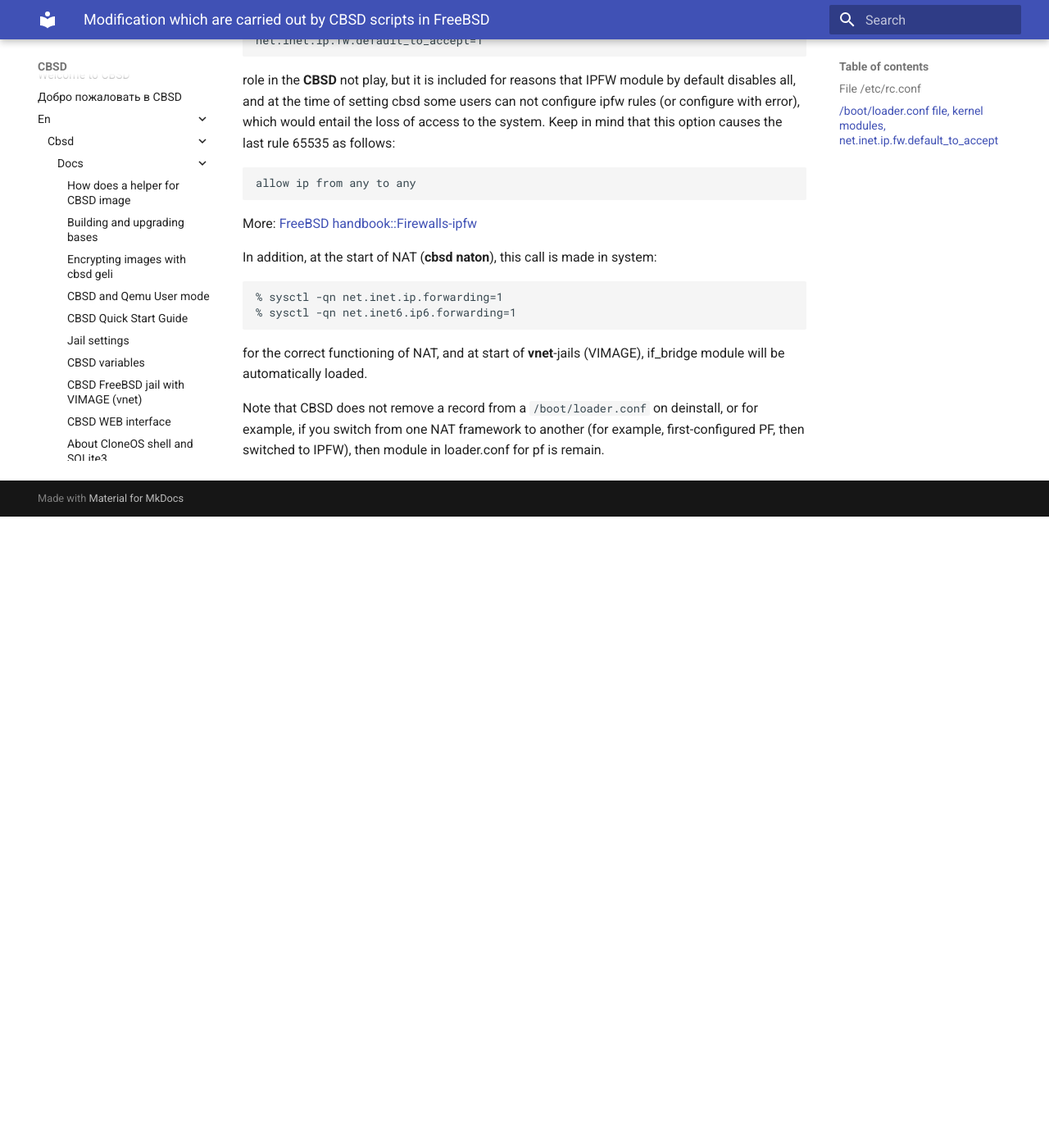
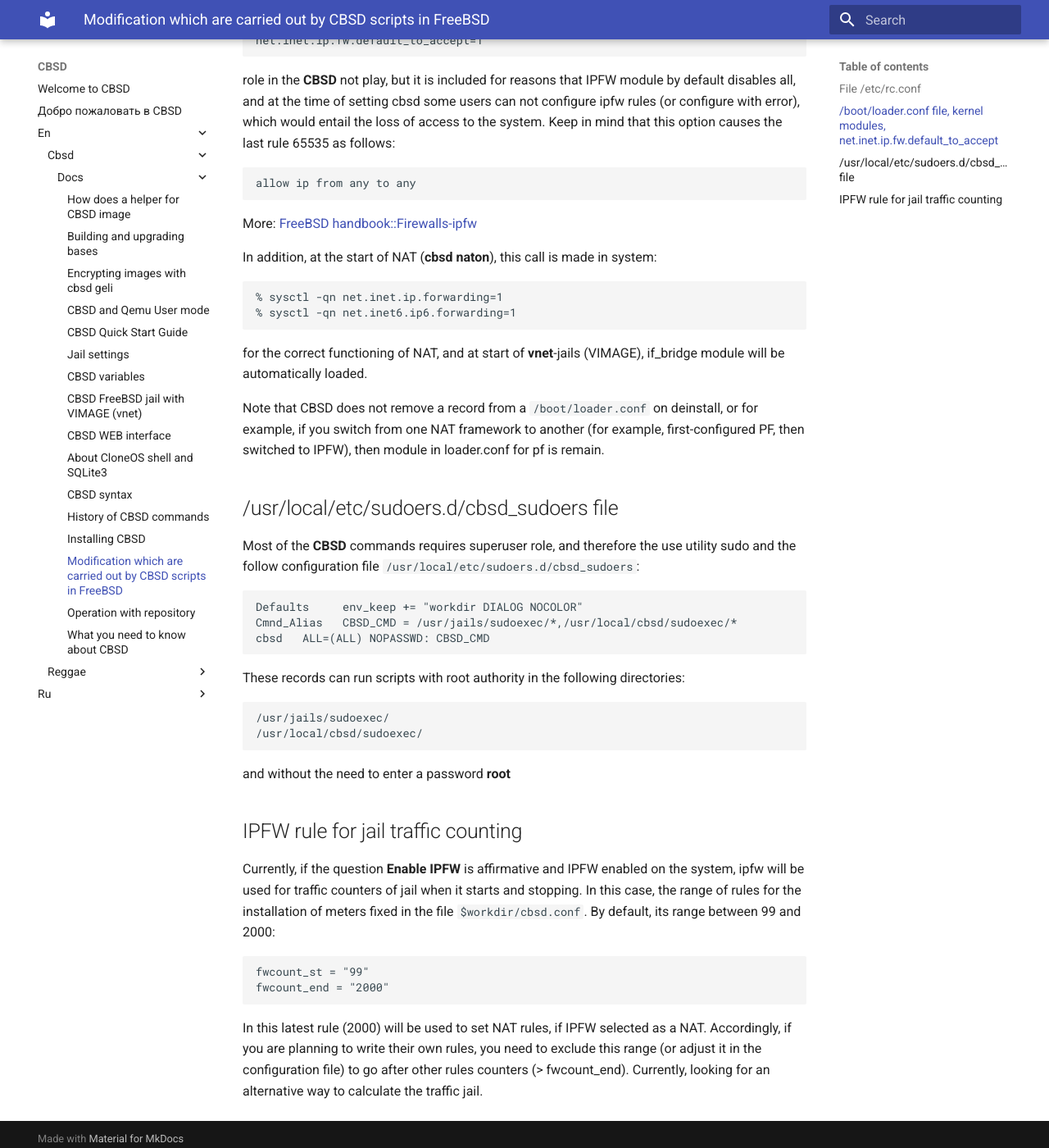
Before and after one commit to cbsd/cbsd.io, an MkDocs documentation site: the page built from docs/en/cbsd/docs/modification-cbsd-scrips.md, in a window 1280 px wide and 1400 px high, scrolled down 3301 px. Shown: the whole window at 82% size. Built offline with MkDocs 1.6.1 and Material for MkDocs 9.7.7, drawn with Linux system fonts in a browser that asks for light colours; before the commit the page ends 3931 px from its top, so only the background shows below that.

Commit message:
add instruction cbsd_sudoers file

````diff
--- a/docs/en/cbsd/docs/modification-cbsd-scrips.md
+++ b/docs/en/cbsd/docs/modification-cbsd-scrips.md
@@ -130,3 +130,33 @@ In addition, at the start of NAT (**cbsd naton**), this call is made in system:
 for the correct functioning of NAT, and at start of **vnet**-jails (VIMAGE), if_bridge module will be automatically loaded.
 
 Note that CBSD does not remove a record from a `/boot/loader.conf` on deinstall, or for example, if you switch from one NAT framework to another (for example, first-configured PF, then switched to IPFW), then module in loader.conf for pf is remain.
+
+## /usr/local/etc/sudoers.d/cbsd_sudoers file
+
+Most of the **CBSD** commands requires superuser role, and therefore the use utility sudo and the follow configuration file `/usr/local/etc/sudoers.d/cbsd_sudoers`:
+
+```
+Defaults     env_keep += "workdir DIALOG NOCOLOR"
+Cmnd_Alias   CBSD_CMD = /usr/jails/sudoexec/*,/usr/local/cbsd/sudoexec/*
+cbsd   ALL=(ALL) NOPASSWD: CBSD_CMD
+```
+
+These records can run scripts with root authority in the following directories:
+
+```
+/usr/jails/sudoexec/
+/usr/local/cbsd/sudoexec/
+```
+
+and without the need to enter a password **root**
+
+## IPFW rule for jail traffic counting
+
+Currently, if the question **Enable IPFW** is affirmative and IPFW enabled on the system, ipfw will be used for traffic counters of jail when it starts and stopping. In this case, the range of rules for the installation of meters fixed in the file `$workdir/cbsd.conf`. By default, its range between 99 and 2000:
+
+```
+fwcount_st = "99"
+fwcount_end = "2000"
+```
+
+In this latest rule (2000) will be used to set NAT rules, if IPFW selected as a NAT. Accordingly, if you are planning to write their own rules, you need to exclude this range (or adjust it in the configuration file) to go after other rules counters (> fwcount_end). Currently, looking for an alternative way to calculate the traffic jail.
````
